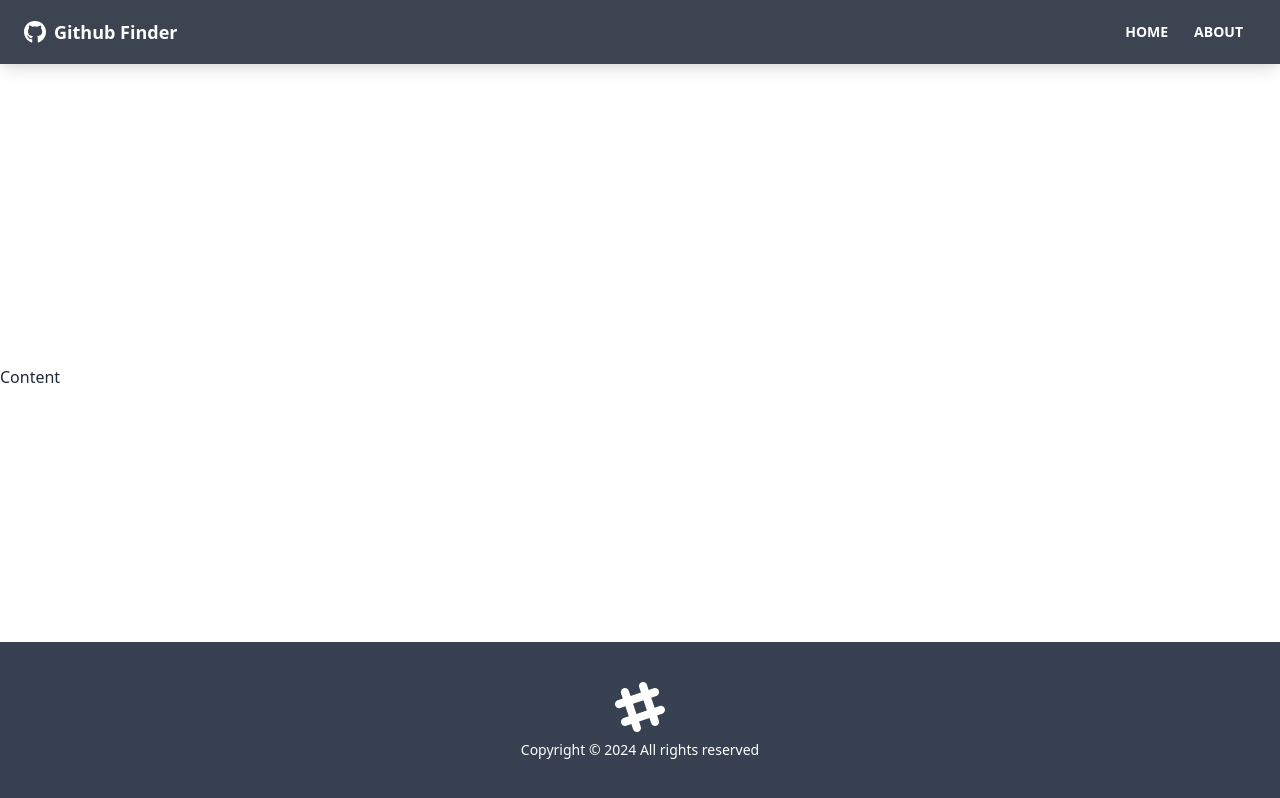
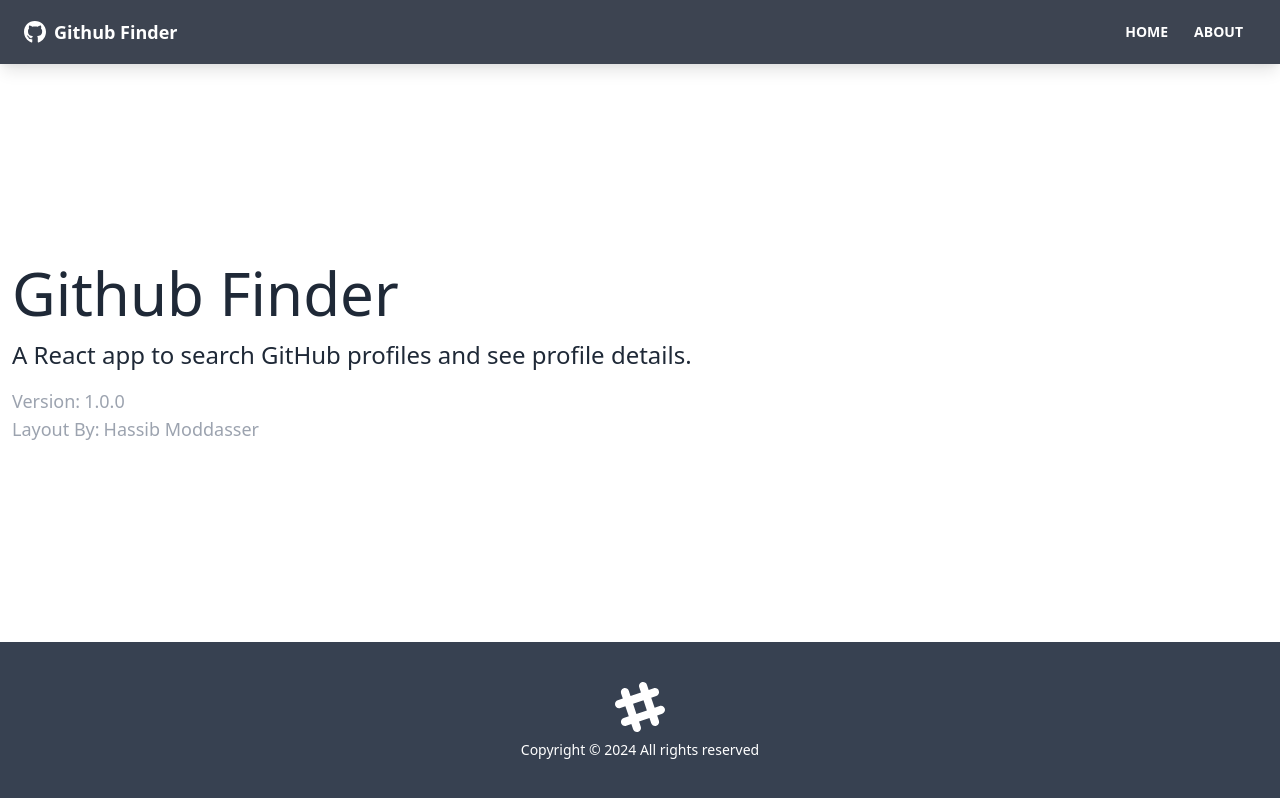
Before and after one commit to elvan/github-finder-app-react-example, a React (Create React App) app: page /about in a window 1280 px wide. Built offline with nearby package versions, Linux system fonts and the light colour scheme.

Commit message:
pages and routes

```diff
--- a/src/App.js
+++ b/src/App.js
@@ -1,6 +1,9 @@
-import { BrowserRouter as Router } from 'react-router-dom';
+import { Route, BrowserRouter as Router, Switch } from 'react-router-dom';
 import Footer from './components/layout/Footer';
 import Navbar from './components/layout/Navbar';
+import About from './pages/About';
+import Home from './pages/Home';
+import NotFound from './pages/NotFound';
 
 function App() {
   return (
@@ -8,7 +11,14 @@
       <div className='flex flex-col justify-between h-screen'>
         <Navbar />
 
-        <main>Content</main>
+        <main className='container mx-auto px-3 pb-12'>
+          <Switch>
+            <Route exact path='/' component={Home} />
+            <Route path='/about' component={About} />
+            <Route path='/notfound' component={NotFound} />
+            <Route component={NotFound} />
+          </Switch>
+        </main>
 
         <Footer />
       </div>
--- /dev/null
+++ b/src/pages/About.jsx
@@ -0,0 +1,24 @@
+function About() {
+  return (
+    <>
+      <h1 className='text-6xl mb-4'>Github Finder</h1>
+      <p className='mb-4 text-2xl font-light'>
+        A React app to search GitHub profiles and see profile details.
+      </p>
+      <p className='text-lg text-gray-400'>
+        Version:<span className='ml-1 text-gray-400'>1.0.0</span>
+      </p>
+      <p className='text-lg text-gray-400'>
+        Layout By:
+        <a
+          className='ml-1 text-gray-400'
+          href='https://twitter.com/hassibmoddasser'
+        >
+          Hassib Moddasser
+        </a>
+      </p>
+    </>
+  );
+}
+
+export default About;
--- /dev/null
+++ b/src/pages/Home.jsx
@@ -0,0 +1,9 @@
+function Home() {
+  return (
+    <div>
+      <h1 className='text-6xl'>Welcome</h1>
+    </div>
+  );
+}
+
+export default Home;
--- /dev/null
+++ b/src/pages/NotFound.jsx
@@ -0,0 +1,21 @@
+import { FaHome } from 'react-icons/fa';
+import { Link } from 'react-router-dom';
+
+function NotFound() {
+  return (
+    <div className='hero'>
+      <div className='text-center hero-content'>
+        <div className='max-w-lg'>
+          <h1 className='text-8xl font-bold mb-8'>Oops!</h1>
+          <p className='text-5xl mb-8'>404 - Page Not Found!</p>
+          <Link className='btn btn-primary btn-lg' to='/'>
+            <FaHome className='mr-2' />
+            Back To Home
+          </Link>
+        </div>
+      </div>
+    </div>
+  );
+}
+
+export default NotFound;
```
